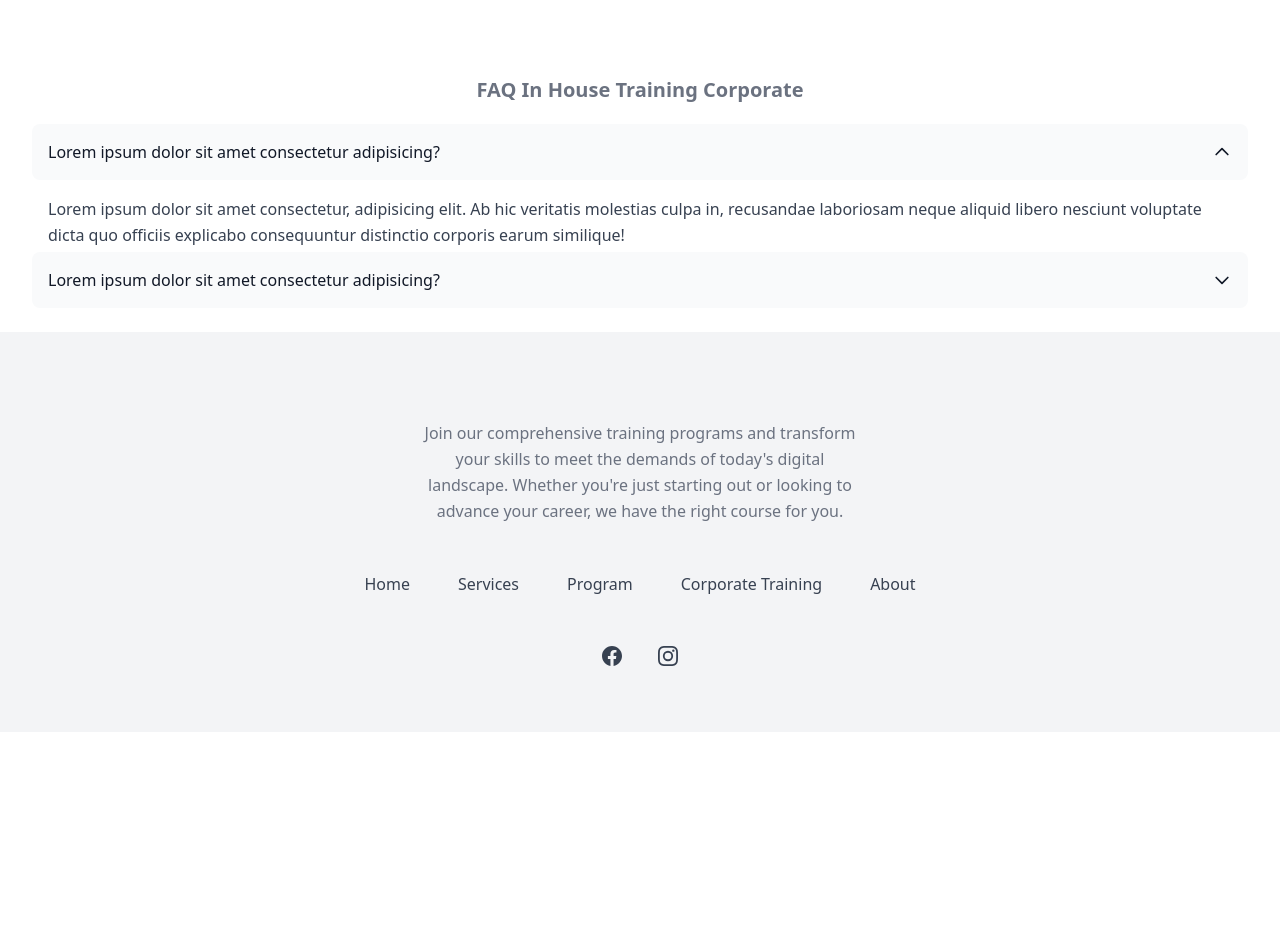
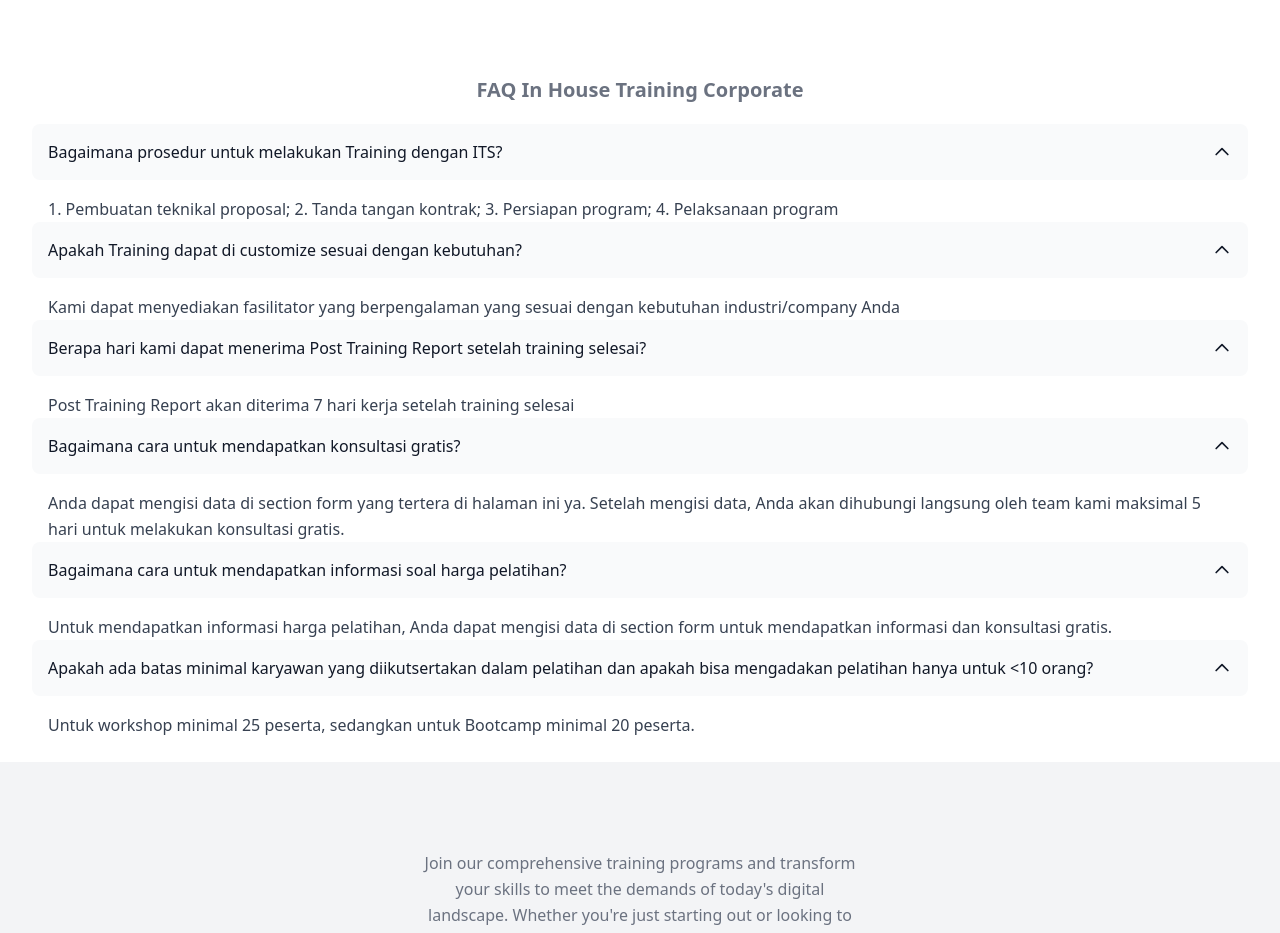
Before and after one commit to renalfarid/its-academy, a Nuxt app: page /corporate in a window 1280 px wide. Shown: the part 1620-2553 px from the top of the page. Before the commit the page ends 2352 px from the top, so only its background shows below. Built offline with nearby package versions, Linux system fonts and the light colour scheme.

Commit message:
fix faq corporate

```diff
--- a/components/corporate/FaqCorporate.vue
+++ b/components/corporate/FaqCorporate.vue
@@ -1,17 +1,49 @@
+<script setup>
+   import { ref } from 'vue';
+
+   const faq = ref([
+      {
+        'question': 'Bagaimana prosedur untuk melakukan Training dengan ITS?',
+        'answer' : '1. Pembuatan teknikal proposal; 2. Tanda tangan kontrak; 3. Persiapan program; 4. Pelaksanaan program'
+      },
+      {
+        'question': 'Apakah Training dapat di customize sesuai dengan kebutuhan?',
+        'answer' : 'Kami dapat menyediakan fasilitator yang berpengalaman yang sesuai dengan kebutuhan industri/company Anda'
+      },
+      {
+        'question': 'Berapa hari kami dapat menerima Post Training Report setelah training selesai?',
+        'answer' : 'Post Training Report akan diterima 7 hari kerja setelah training selesai'
+      },
+      {
+        'question': 'Bagaimana cara untuk mendapatkan konsultasi gratis?',
+        'answer' : 'Anda dapat mengisi data di section form yang tertera di halaman ini ya. Setelah mengisi data, Anda akan dihubungi langsung oleh team kami maksimal 5 hari untuk melakukan konsultasi gratis.'
+      },
+      {
+        'question': 'Bagaimana cara untuk mendapatkan informasi soal harga pelatihan?',
+        'answer' : 'Untuk mendapatkan informasi harga pelatihan, Anda dapat mengisi data di section form untuk mendapatkan informasi dan konsultasi gratis.'
+      },
+      {
+        'question': 'Apakah ada batas minimal karyawan yang diikutsertakan dalam pelatihan dan apakah bisa mengadakan pelatihan hanya untuk <10 orang?',
+        'answer' : 'Untuk workshop minimal 25 peserta, sedangkan untuk Bootcamp minimal 20 peserta.'
+      },
+   ]);
+</script>
+
 <template>
   <div class="space-y-1">
     <div class="mx-auto max-w-3xl text-center">
-
       <p class="mt-4 mb-5 text-gray-500 text-2xl font-bold sm:text-xl">
         FAQ In House Training Corporate
       </p>
     </div>
+
+    <div>
+      <template v-for="(item, index) in faq" :key="index">
         <details class="group [&_summary::-webkit-details-marker]:hidden" open>
           <summary
             class="flex cursor-pointer items-center justify-between gap-1.5 rounded-lg bg-gray-50 p-4 text-gray-900"
           >
-          <h2 class="font-medium">Lorem ipsum dolor sit amet consectetur adipisicing?</h2>
-
+            <h2 class="font-medium">{{ item.question }}</h2>
             <svg
               class="size-5 shrink-0 transition duration-300 group-open:-rotate-180"
               xmlns="http://www.w3.org/2000/svg"
@@ -24,34 +56,10 @@
           </summary>
 
           <p class="mt-4 px-4 leading-relaxed text-gray-700">
-          Lorem ipsum dolor sit amet consectetur, adipisicing elit. Ab hic veritatis molestias culpa in,
-          recusandae laboriosam neque aliquid libero nesciunt voluptate dicta quo officiis explicabo
-          consequuntur distinctio corporis earum similique!
+            {{ item.answer }}
           </p>
         </details>
-
-      <details class="group [&_summary::-webkit-details-marker]:hidden">
-        <summary
-          class="flex cursor-pointer items-center justify-between gap-1.5 rounded-lg bg-gray-50 p-4 text-gray-900"
-        >
-          <h2 class="font-medium">Lorem ipsum dolor sit amet consectetur adipisicing?</h2>
-
-          <svg
-            class="size-5 shrink-0 transition duration-300 group-open:-rotate-180"
-            xmlns="http://www.w3.org/2000/svg"
-            fill="none"
-            viewBox="0 0 24 24"
-            stroke="currentColor"
-          >
-            <path stroke-linecap="round" stroke-linejoin="round" stroke-width="2" d="M19 9l-7 7-7-7" />
-          </svg>
-        </summary>
-
-        <p class="mt-4 px-4 leading-relaxed text-gray-700">
-          Lorem ipsum dolor sit amet consectetur, adipisicing elit. Ab hic veritatis molestias culpa in,
-          recusandae laboriosam neque aliquid libero nesciunt voluptate dicta quo officiis explicabo
-          consequuntur distinctio corporis earum similique!
-        </p>
-      </details>
+      </template>
+    </div>
   </div>
 </template>
```
Lines whose indentation alone changed are shown as unchanged.
